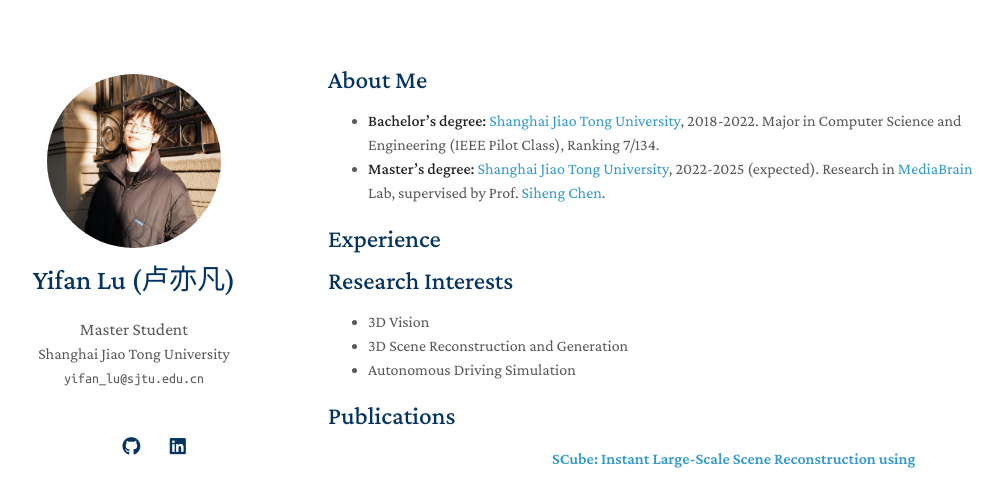
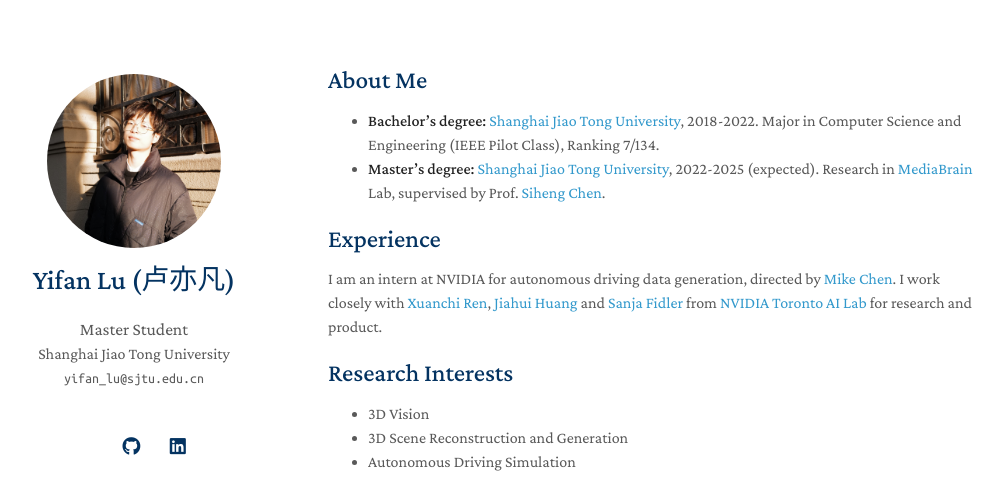
Before and after one commit to yifanlu0227/yifanlu0227.github.io, a Jekyll site: the page built from index.md, in a window 1280 px wide and 900 px high, cut to the strip 0-477 px from the top of the window. Shown: the whole strip, without its empty margins (142-1145 px from the left). Built offline with Jekyll 4.4.1, drawn with Linux system fonts in a browser that asks for light colours; nearby versions of some CDN libraries; a style sheet for code colours, icons or effects is not loaded; our own code applies the rules of GitHub Pages for plain Markdown files.

Commit message:
[yfl] update experience

```diff
--- a/index.md
+++ b/index.md
@@ -7,6 +7,8 @@
 - **Master's degree:** [Shanghai Jiao Tong University](https://en.sjtu.edu.cn/), 2022-2025 (expected). Research in [MediaBrain](https://mediabrain.sjtu.edu.cn/) Lab, supervised by Prof. [Siheng Chen](https://siheng-chen.github.io/).
 
 ## Experience
+
+I am an intern at NVIDIA for autonomous driving data generation, directed by [Mike Chen](https://www.linkedin.com/in/nvidia-mikechen/). I work closely with [Xuanchi Ren](https://xuanchiren.com/), [Jiahui Huang](https://huangjh-pub.github.io/) and [Sanja Fidler](https://www.cs.utoronto.ca/~fidler/) from [NVIDIA Toronto AI Lab](https://nv-tlabs.github.io/) for research and product.
 
 ## Research Interests
 
```
Also changed, not shown: 1 other file.
